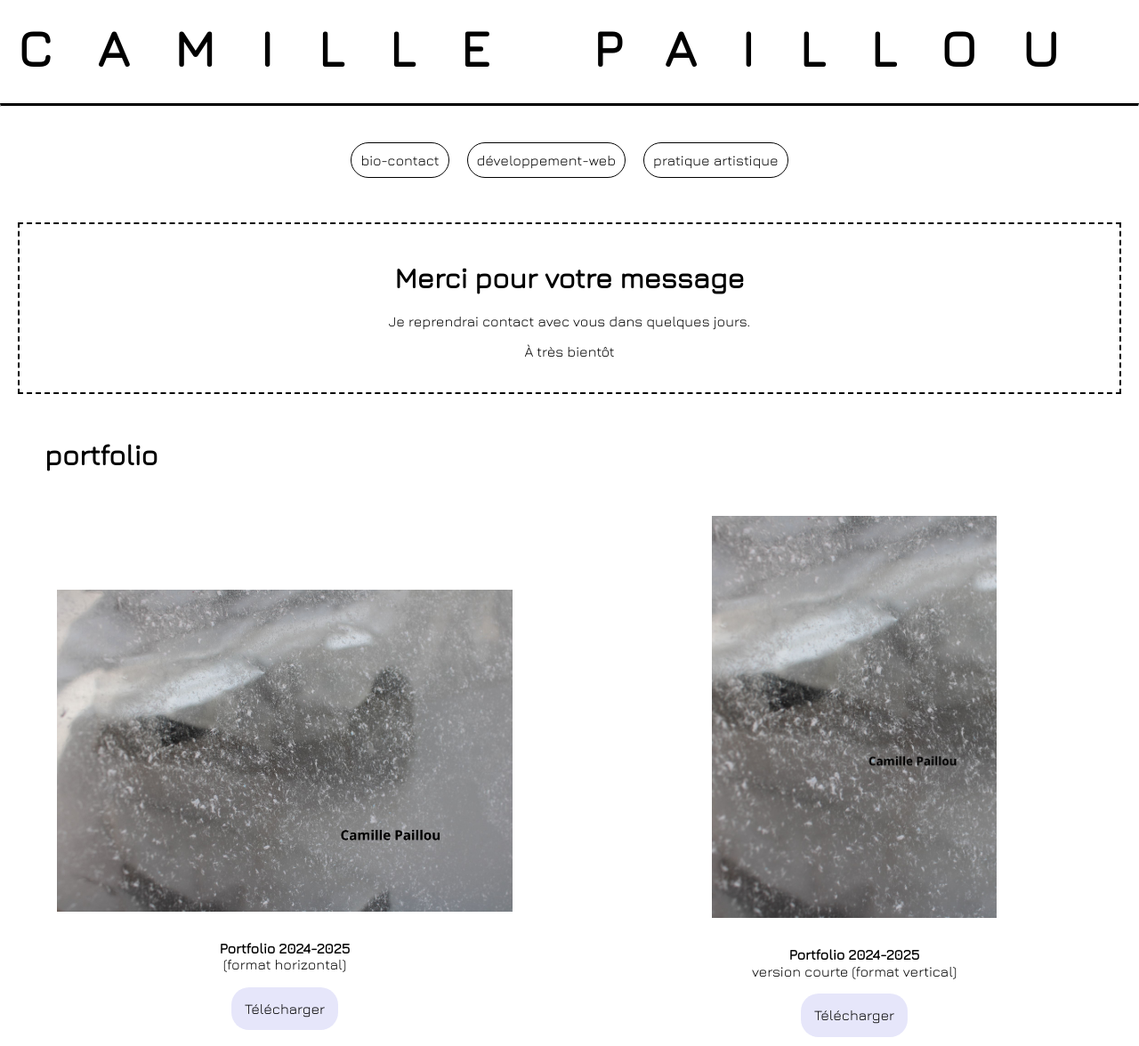
After one commit to CamillePaillou/camille.paillou, a PHP site: page /merci.php in a window 1280 px wide. The commit adds this page. Shown: the whole page at 89% size. Run offline with PHP 8.4, Linux system fonts and the light colour scheme.

Commit message:
création page merci, initialisation service email js formulaire contact

```diff
--- a/css/cpaillou.css
+++ b/css/cpaillou.css
@@ -229,6 +229,58 @@ hr.solid {
     border: 2px solid white;
 }
 
+/*PAGE MERCI*/
+.titre-cp a {
+    font-family: "Jura", sans-serif;
+    font-size: 4.5vw;
+    letter-spacing: 4vw;
+    display: inline-block; /* Permet d'écrire de gauche à droite */
+    text-align: left; /* Alignement à gauche */
+    white-space: nowrap;
+    overflow: hidden;
+    text-decoration: none;
+    color: black;
+    padding-left: 20px;
+}
+.titre-cp a:hover {
+    color: lavender;
+}
+.merci {
+    padding: 20px 20px;
+    text-align:center;
+    border: 2px dashed black;
+    margin: 40px 20px;
+}
+
+/*menu merci*/
+.menu-merci {
+    display: flex;
+    margin-top: 30px;
+    justify-content:center;
+}
+.menu-merci > div {
+    align-items: center;
+    border: 1px solid black;
+    font-family: "Jura", sans-serif;
+    font-size: 0.8rem;
+    padding:8px;
+    margin: 10px 10px;
+    border-radius: 20px;
+}
+.menu-merci a {
+    text-decoration: none;
+    color:black;
+    transition: color 0.3s;
+    align-items: center;
+}
+.menu-merci > div:hover {
+    background: black;
+}
+
+.menu-merci > div:hover a {
+    color: white;
+}
+
 /*MENU*/
 .menu {
     display: flex;
@@ -257,18 +309,18 @@ hr.solid {
     color: white;
 }
 
-
 /*Page DEVELOPPEMENT WEB */
 .titre-dev a {
     font-family: "Jura", sans-serif;
-    font-size: 7.5vw;
-    letter-spacing: 1vw;
+    font-size: 4.5vw;
+    letter-spacing: 3vw;
     display: inline-block; /* Permet d'écrire de gauche à droite */
     text-align: left; /* Alignement à gauche */
     white-space: nowrap;
     overflow: hidden;
     text-decoration: none;
     color: black;
+    padding-left: 20px;
 }
 .titre-dev a:hover {
     color: lavender;
@@ -457,8 +509,8 @@ hr.solid {
 
 /*page PRATIQUE ARTISTIQUE*/
 .titre-art a {
-    font-size: 7.5vw;
-    letter-spacing: 1vw;
+    font-size: 4.5vw;
+    letter-spacing: 2.5vw;
     font-family: "Jura", sans-serif;
     display: inline-block; /* Permet d'écrire de gauche à droite */
     text-align: left; /* Alignement à gauche */
@@ -467,6 +519,7 @@ hr.solid {
     margin-top:0px;
     text-decoration: none;
     color: black;
+    padding-left: 20px;
 }
 .titre-art a:hover {
     color: lavender;
@@ -1277,17 +1330,21 @@ footer {
     .contact-form {
         max-width: 800px;
     }
-    .menu > div {
-        padding: 15px;
-        font-size: 0.9;
-    }
-
+
+/*menu merci*/
+    .menu-merci > div {
+        font-size: 1rem;
+        padding: 10px;
+    }
+
+/*footer*/
     .fdessous {
         font-size: 0.8rem;
     }
     .fdroite {
         font-size: 0.6rem;
     }
+
 /*page détail dev*/
 /* Conteneur du titre avec flèches */
     .dev-container {
--- /dev/null
+++ b/merci.php
@@ -0,0 +1,43 @@
+<!DOCTYPE html>
+<html lang="fr">
+<head>
+    <meta charset="UTF-8">
+    <meta name="viewport" content="width=device-width, initial-scale=1.0">
+    <title>Camille Paillou </title>
+    <link rel="stylesheet" href=".//css/cpaillou.css" />
+    <link rel="stylesheet" href=".//css/normalize.css" />
+    <script src="js/typing1.js" defer></script>
+</head>
+<body>
+
+    <?php require_once __DIR__ . '/partials/headertitrecp.php'; ?>
+
+<div class="menu-merci">
+    <div><a href="index.php">bio-contact</a></div>
+    <div><a href="dev.php">développement-web</a></div>
+    <div><a href="art.php">pratique artistique</a></div>
+</div>
+
+<div class="merci">
+    <h1>Merci pour votre message</h1>
+    <p>Je reprendrai contact avec vous dans quelques jours.</p>
+    <p>À très bientôt</p>
+</div>
+
+<h2 class="titre-dem">portfolio</h2>
+        <div class="colonne-portfolio">
+            <div class="colonne-portfolio-left">
+                <img src="art/portfolioh.jpg">
+                <p class="para-portfolio"><strong>Portfolio 2024-2025</strong> <br>(format horizontal)</p>
+                <button class="tele"><a href="art/portfolioHorizontal.pdf" target="_blank">Télécharger</a></button>
+            </div>
+            <div class="colonne-portfolio-right">
+                <img src="art/portfoliov.jpg">
+                <p class="para-portfolio"><strong>Portfolio 2024-2025</strong><br> version courte (format vertical)</p>
+                <button class="telev"><a href="art/portfolioVertical.pdf" target="_blank">Télécharger</a></button>
+            </div>
+        </div>
+
+
+</body>
+</html>
--- a/partials/headertitreart.php
+++ b/partials/headertitreart.php
@@ -1,4 +1,4 @@
 <header>
         <h1 class="titre-art"><a href="../art.php" id="title3"></a></h1>
         <hr class="solid">
-    </header>
+</header>
--- /dev/null
+++ b/partials/headertitrecp.php
@@ -0,0 +1,4 @@
+<header>
+        <h1 class="titre-cp"><a href="../art.php" id="title1"></a></h1>
+        <hr class="solid">
+</header>
```
Also changed, not shown: index.php (+16 -4 lines), js/contact.js (added, +73 -0 lines). Lines whose indentation alone changed are shown as unchanged.
